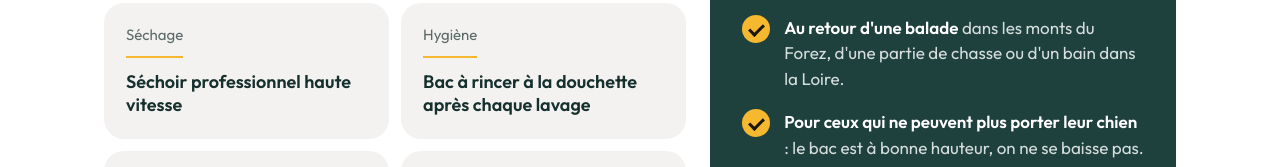
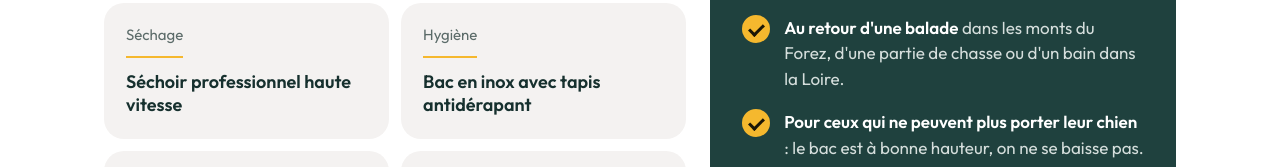
Before and after one commit to gadomi42/gadomidogwash, a plain HTML site: page index.html in a window 1280 px wide. Shown: the part 2891-3058 px from the top of the page. Drawn offline with Linux system fonts and the light colour scheme.

Commit message:
Hygiène : bac en inox avec tapis antidérapant
Co-Authored-By: Claude Opus 5.5 <noreply@anthropic.com>
Claude-Session: https://claude.ai/code/session_01LdKs9vLDk7gEKpWjgFY9q7

```diff
--- a/index.html
+++ b/index.html
@@ -455,7 +455,7 @@ footer a:hover{color:var(--foam)}
         <li><span>Lavage</span><b>Eau tiède réglable, douchette</b></li>
         <li><span>Produits inclus</span><b>Shampoing, après-shampoing, antiparasitaire</b></li>
         <li><span>Séchage</span><b>Séchoir professionnel haute vitesse</b></li>
-        <li><span>Hygiène</span><b>Bac à rincer à la douchette après chaque lavage</b></li>
+        <li><span>Hygiène</span><b>Bac en inox avec tapis antidérapant</b></li>
         <li><span>Paiement</span><b>Carte bancaire et sans contact</b></li>
         <li><span>Horaires</span><b>7 jours sur 7, sans rendez-vous</b></li>
       </ul>
```
